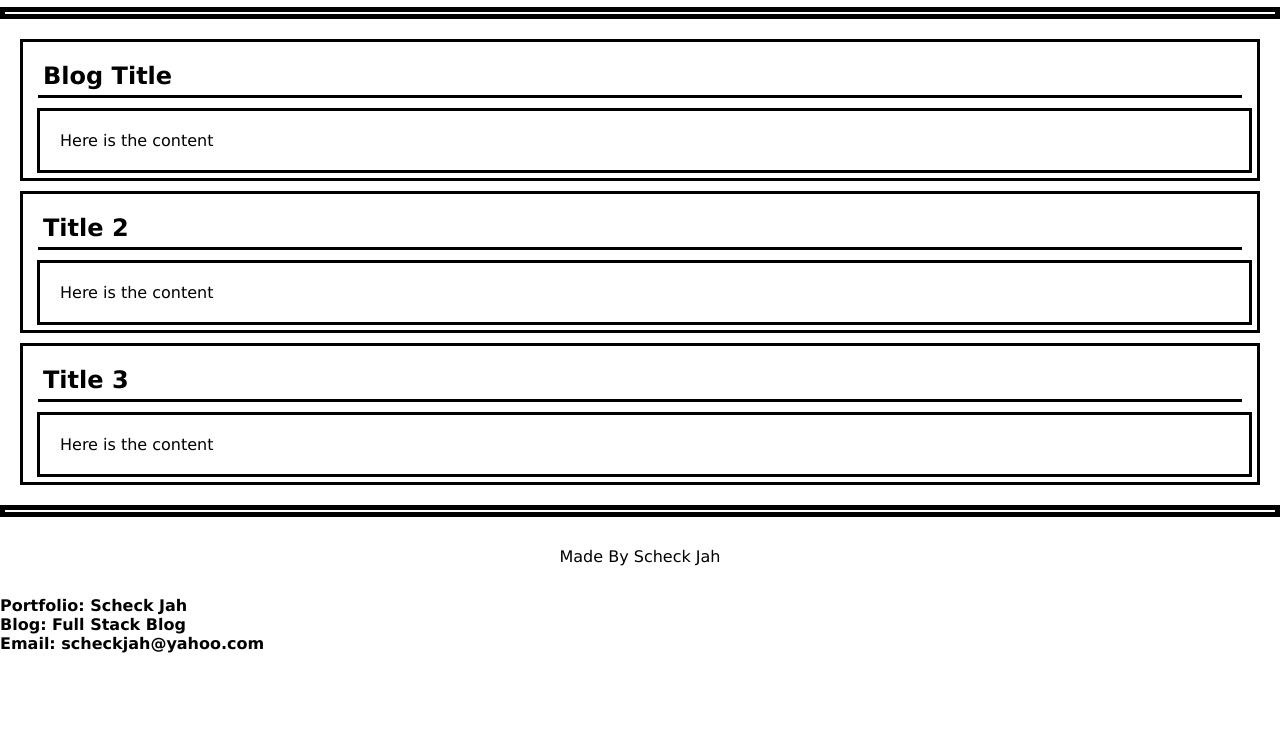
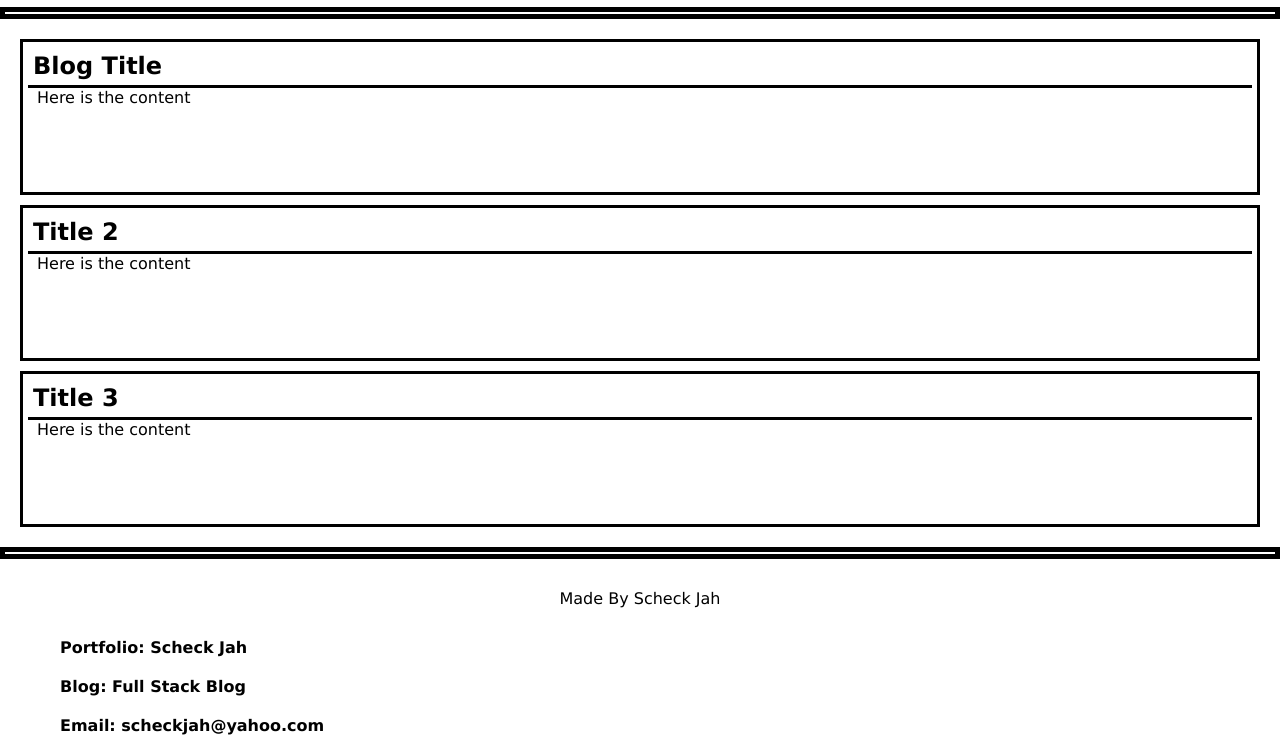
Before and after one commit to ScheckJ/my-blog, a plain HTML site: page blog.html in a window 1280 px wide. Shown: the part 51-806 px from the top of the page. Drawn offline with Linux system fonts and the light colour scheme.

Commit message:
removed border from paragraph text boxes and added flex to the footer and li elements

```diff
--- a/Assets/css/blog.css
+++ b/Assets/css/blog.css
@@ -27,16 +27,13 @@ section{
 
 section h2{
     border-bottom: 3px  solid black;
-    margin: 10px;
     padding: 5px;
 
 }
 section p {
     display: flex;
-
-    border: 3px  solid black;
-    padding: 20px;
     margin-left: 9px;
+    margin-bottom: 80px;
 }
 
 footer{
@@ -46,5 +43,8 @@ footer{
 }
 
 li {
+    display: flex;
     font-weight: bolder;
+    margin-left: 60px;
+    margin-bottom: 20px;
 }
```
